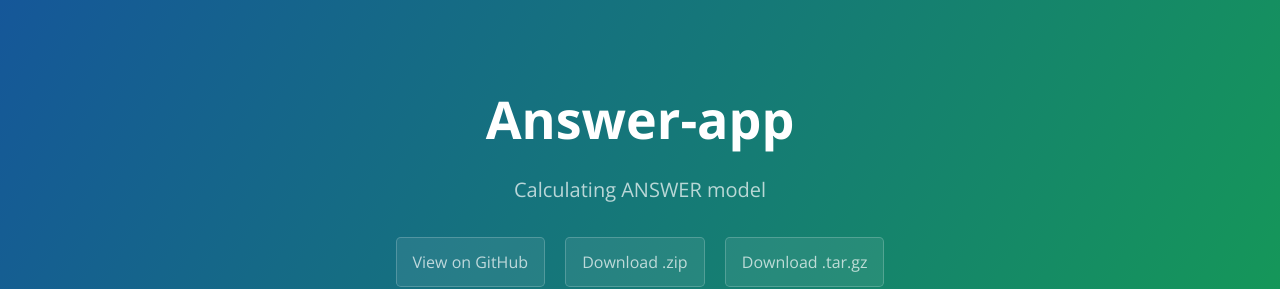
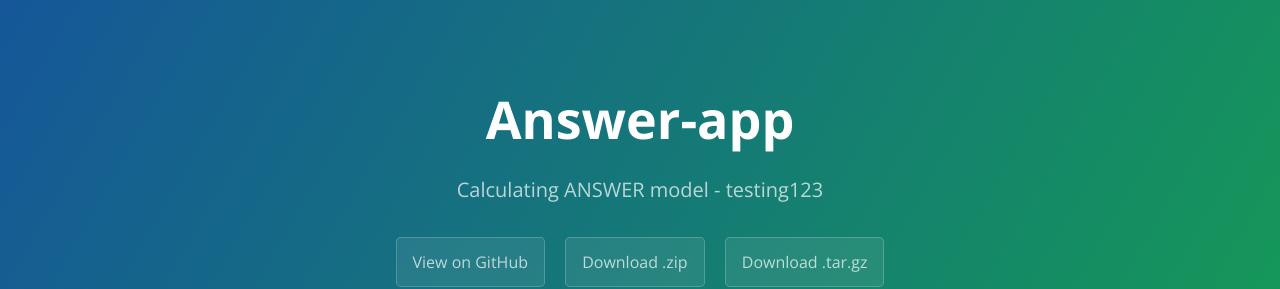
Before and after one commit to ANSWERapp/answer-app, a plain HTML site: page index.html in a window 1280 px wide. Shown: the top 289 px of the page. Drawn offline with nearby package versions, Linux system fonts and the light colour scheme.

Commit message:
Update index.html

```diff
--- a/index.html
+++ b/index.html
@@ -12,7 +12,7 @@
   <body>
     <section class="page-header">
       <h1 class="project-name">Answer-app</h1>
-      <h2 class="project-tagline">Calculating ANSWER model</h2>
+      <h2 class="project-tagline">Calculating ANSWER model - testing123</h2>
       <a href="https://github.com/ANSWERapp/answer-app" class="btn">View on GitHub</a>
       <a href="https://github.com/ANSWERapp/answer-app/zipball/master" class="btn">Download .zip</a>
       <a href="https://github.com/ANSWERapp/answer-app/tarball/master" class="btn">Download .tar.gz</a>
```
